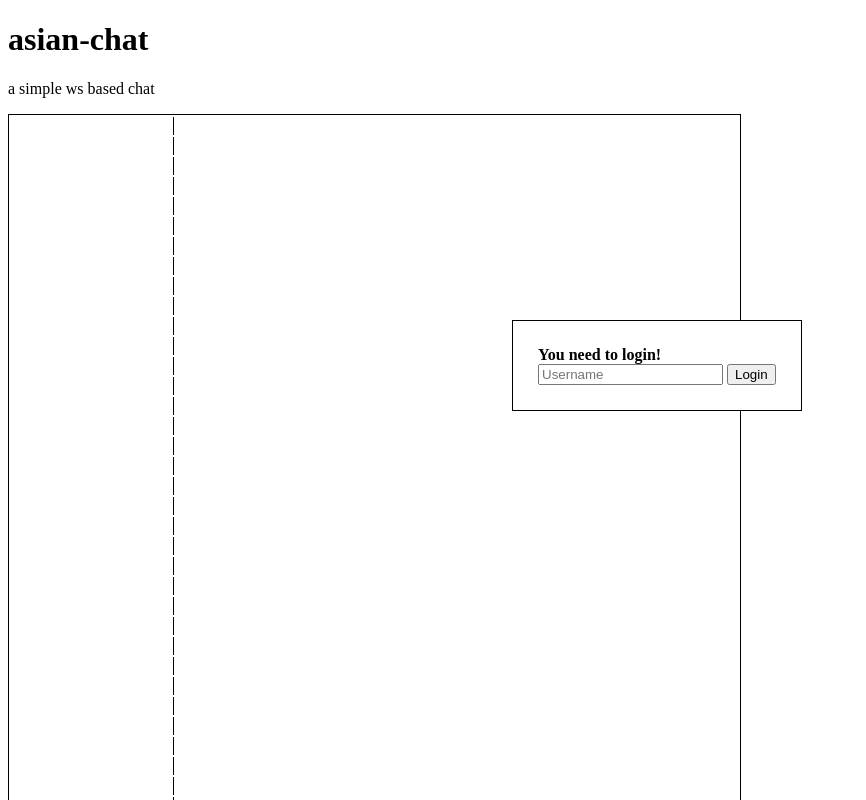
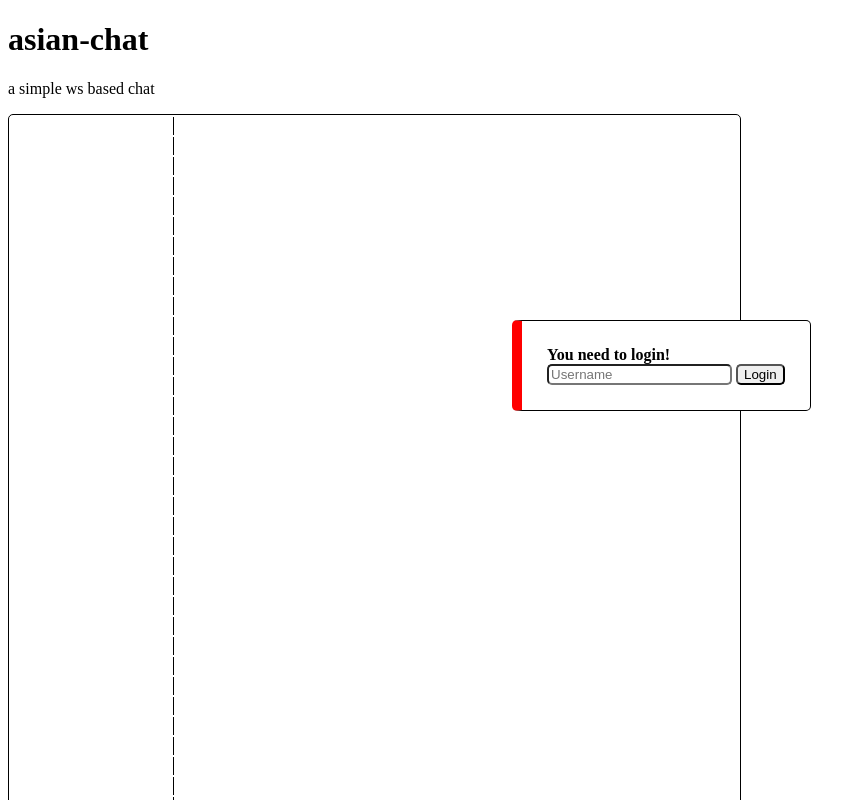
Before and after one commit to AwesomeCatClub/asian-chat, a website: page www/index.html in a window 1280 px wide. Shown: the top 800 px of the page, without its empty margins (0-866 px from the left). Drawn offline with nearby package versions, Linux system fonts and the light colour scheme.

Commit message:
some rounded edges perhaps?

```diff
--- a/www/style.css
+++ b/www/style.css
@@ -1,9 +1,13 @@
+* {
+    border-radius: 5px;
+}
 #msgDisplay {
     border: 1px solid black;
     table-layout: fixed;
     overflow: hidden;
 }
 td.unDis {
+    border-radius: 0px;
     border-right: 1px solid black;
     height: 1em;
     width: 10em;
@@ -20,6 +24,7 @@ td.mgDis {
 }
 #loginBox {
     border: 1px solid black;
+    border-left: 10px solid red;
     background-color: white;
     padding: 25px;
     position: fixed;
```
